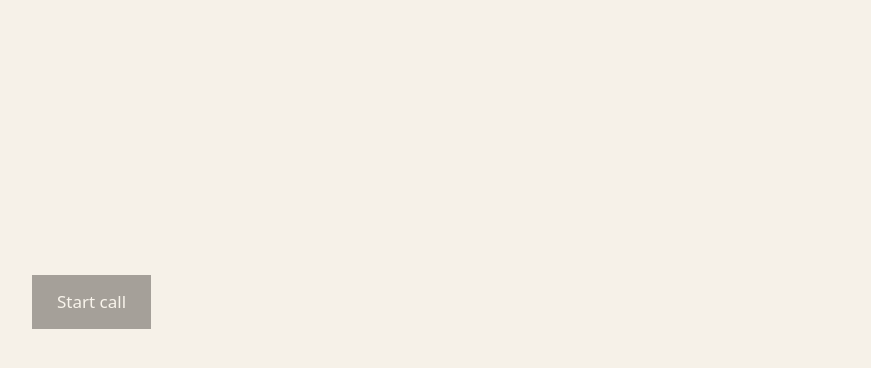
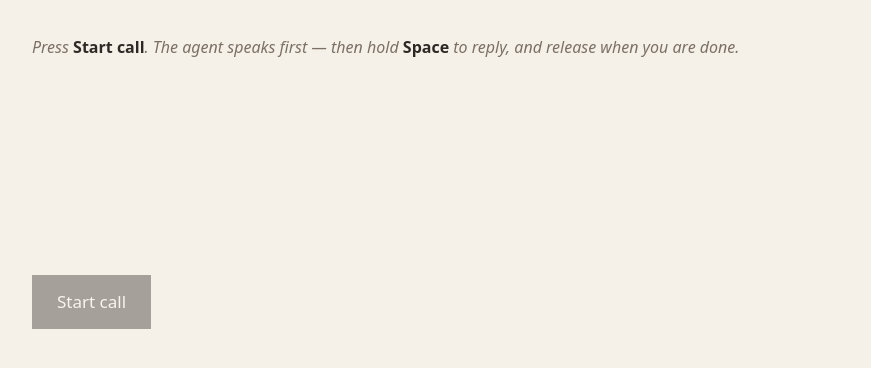
Before and after one commit to mustafaTokmak/handshake, a plain HTML site: page caller/index.html in a window 1280 px wide. Shown: the part 168-536 px from the top of the page, without its empty margins (204-1075 px from the left). Drawn offline with Linux system fonts and the light colour scheme; no server answers.

Commit message:
feat: add transcript placeholder with push-to-talk instructions
The empty transcript area before a call now carries the operating
instructions, which doubles as a prompt for the presenter.

```diff
--- a/caller/index.html
+++ b/caller/index.html
@@ -14,7 +14,9 @@
     <span id="status" class="badge">Checking setup</span>
   </header>
 
-  <ul id="transcript" class="transcript"></ul>
+  <ul id="transcript" class="transcript">
+    <li class="hint">Press <b>Start call</b>. The agent speaks first &mdash; then hold <b>Space</b> to reply, and release when you are done.</li>
+  </ul>
 
   <div class="controls">
     <button id="call" disabled>Start call</button>
--- a/caller/style.css
+++ b/caller/style.css
@@ -11,6 +11,8 @@ h2{font:400 22px Georgia,serif;margin:0 0 10px}
 .badge.bad{border-color:var(--bad);color:var(--bad)}
 .badge.done{background:var(--accent);color:var(--card);border-color:var(--accent)}
 .transcript{list-style:none;margin:0 0 26px;padding:0;min-height:230px}
+.hint{color:var(--muted);font-style:italic;padding:16px 0;font-size:16px}
+.hint b{font-style:normal;color:var(--ink)}
 .turn{padding:13px 0;border-bottom:1px solid var(--line)}
 .turn .who{display:block;font-size:11px;letter-spacing:.13em;text-transform:uppercase;color:var(--muted);margin-bottom:3px}
 .turn p{margin:0;font-size:19px;line-height:1.5}
```
